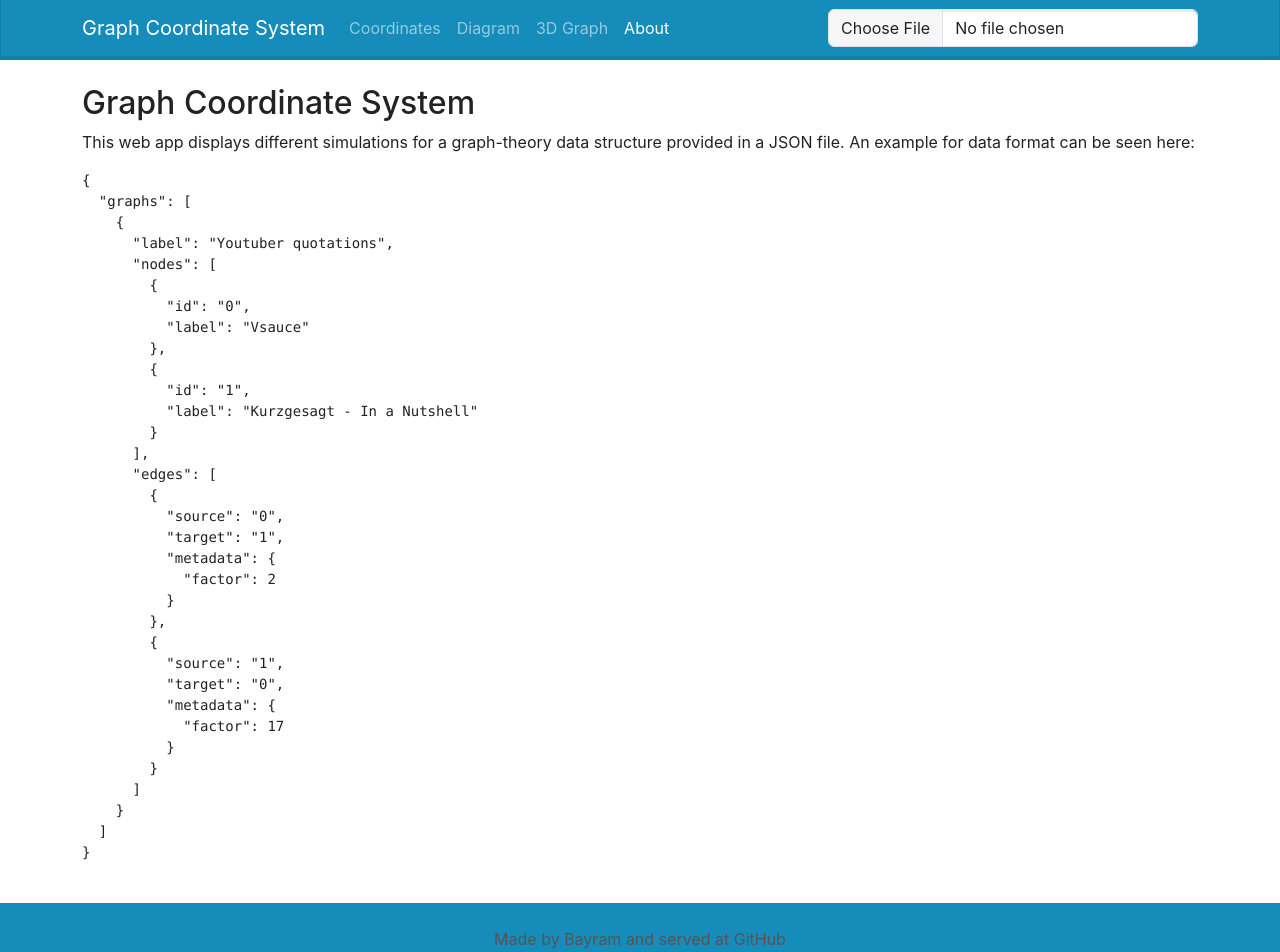
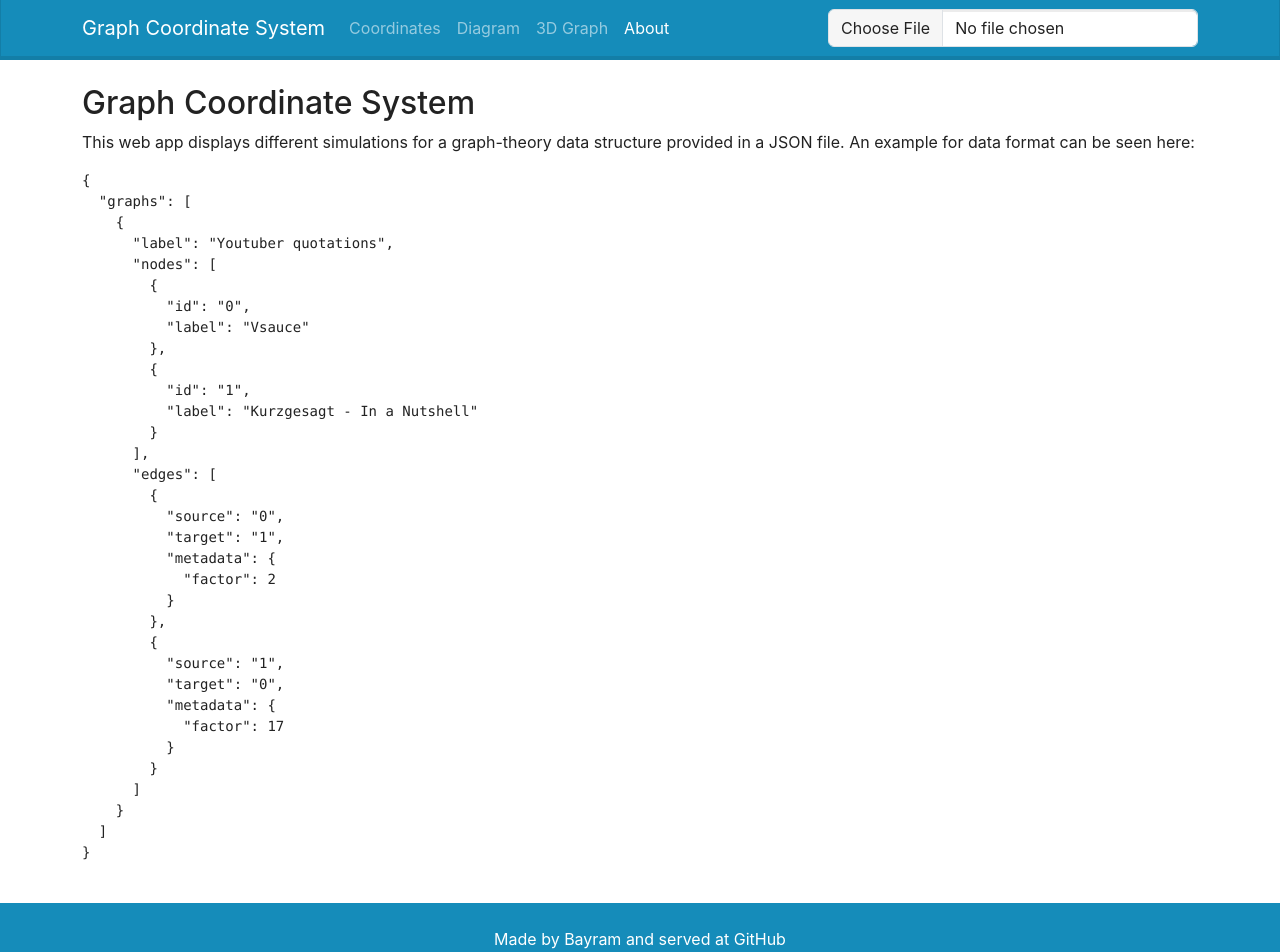
Before and after one commit to bayramdev/graph-coordinate-system, a Next.js app: page /about in a window 1280 px wide. Shown: the top 952 px of the page. Built offline with nearby package versions, Linux system fonts and the light colour scheme.

Commit message:
Update Footer text color

```diff
--- a/components/Footer.tsx
+++ b/components/Footer.tsx
@@ -3,10 +3,17 @@ import Container from "react-bootstrap/Container";
 
 const Footer = () => {
   return (
-    <footer className="bg-primary w-100">
-      <Container className="py-4 text-center text-secondary">
-        Made by <a href="https://github.com/bayramdev">Bayram</a> and served at{" "}
-        <a href="https://github.com/bayramdev/graph-coordinate-system">
+    <footer className="bg-primary w-100 text-white">
+      <Container className="py-4 text-center">
+        Made by{" "}
+        <a href="https://github.com/bayramdev" className="text-white">
+          Bayram
+        </a>{" "}
+        and served at{" "}
+        <a
+          href="https://github.com/bayramdev/graph-coordinate-system"
+          className="text-white"
+        >
           GitHub
         </a>
       </Container>
```
